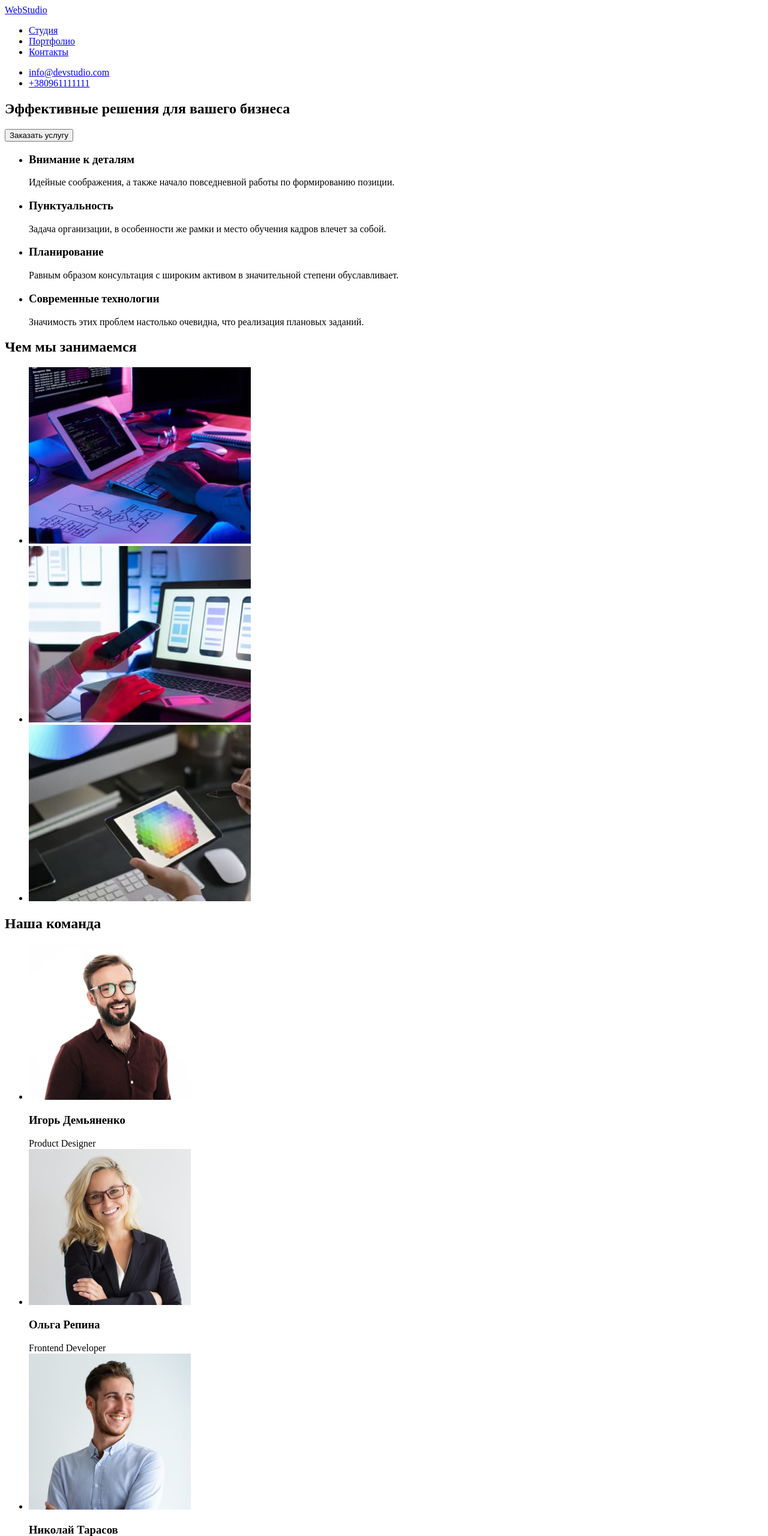
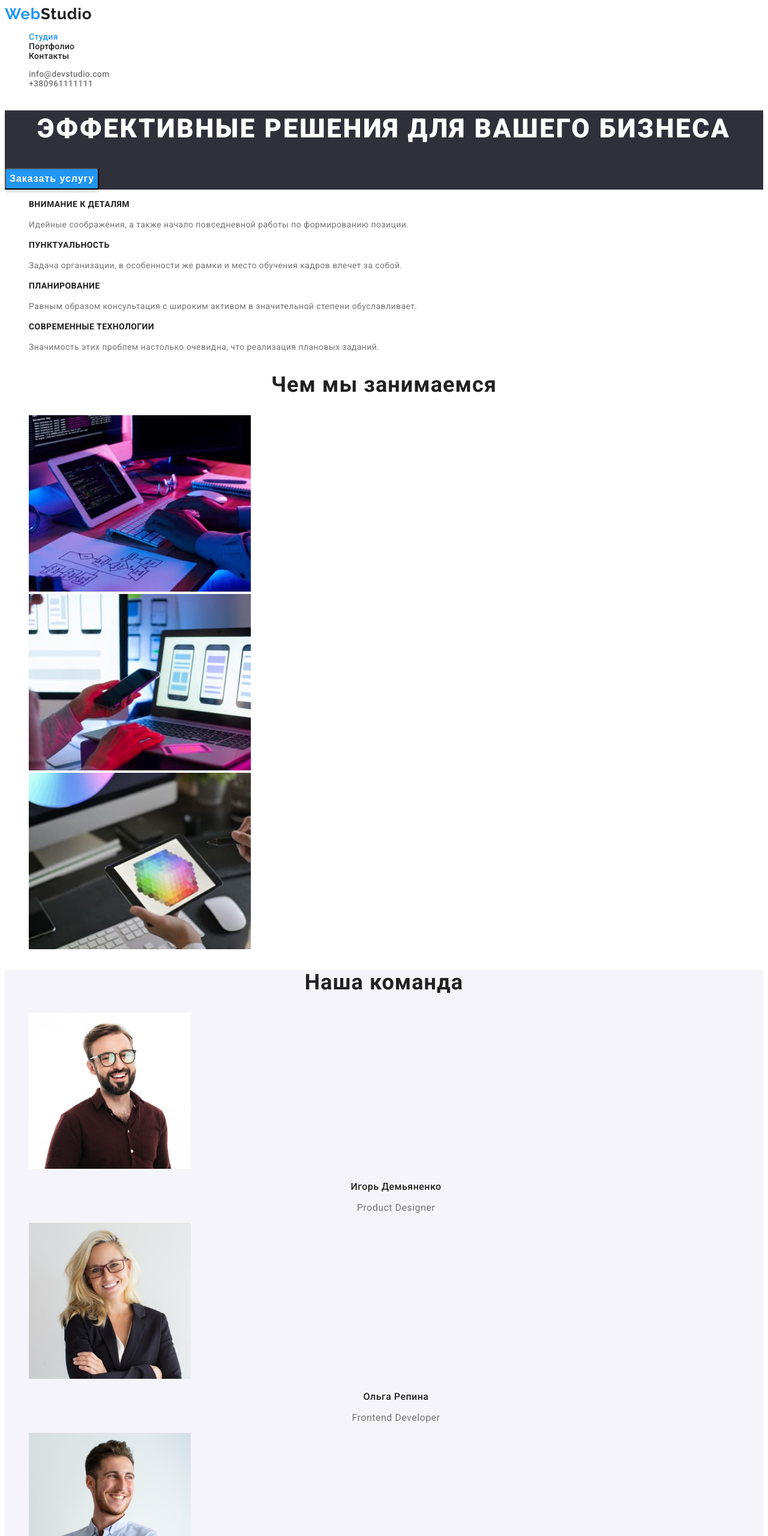
Before and after one commit to NastiaHerych/goit-markup-hw-02, a plain HTML site: page index.html in a window 1280 px wide. Shown: the top 2560 px of the page at 60% size. Drawn offline with Linux system fonts and the light colour scheme.

Commit message:
final commit

```diff
--- a/css/styles.css
+++ b/css/styles.css
@@ -0,0 +1,205 @@
+:root {
+    --blue: #2196F3;
+    --white: #ffffff;
+    --black: #212121;
+    --grey: #757575;
+    --dark-grey: #2F303A;
+    --beige: #F5F4FA;
+}
+
+body{
+    background-color: var(--white);
+    font-family: Roboto, Raleway;
+}
+
+.list {
+  list-style: none;
+}
+
+a {
+  text-decoration: none;
+}
+
+.header {
+  font-size: 14px;
+  line-height: 16px;
+  font-weight: 500;
+  letter-spacing: 0.02em;
+}
+
+.nav-menu-item {
+  color: var(--black);
+}
+
+.nav-menu-item-active {
+  color: var(--blue);
+}
+
+.header-menu-item {
+  color: var(--grey);
+}
+
+.nav-menu-item:hover,
+.nav-menu-item:focus,
+.header-menu-item:hover,
+.header-menu-item:focus,
+.address-item:hover,
+.address-item:focus {
+  color: var(--blue);
+}
+
+.filter-btn:hover,
+.filter-btn:focus {
+  color: var(--white);
+  background: var(--blue);
+}
+
+.logo-header {
+  color: var(--black);
+  font-family: Raleway;
+  font-style: normal;
+  font-weight: bold;
+  font-size: 26px;
+  line-height: 31px;
+  letter-spacing: 0.03em;
+}
+
+.logo-footer {
+  color: var(--white);
+  font-family: Raleway;
+  font-style: normal;
+  font-weight: bold;
+  font-size: 26px;
+  line-height: 31px;
+  letter-spacing: 0.03em;
+}
+
+.logo-web {
+  color: var(--blue);
+}
+
+.order-service {
+  background-color: var(--dark-grey);
+  text-align: center;
+}
+
+.order-title {
+  font-weight: 900;
+  font-size: 44px;
+  line-height: 60px;
+  text-align: center;
+  letter-spacing: 0.06em;
+  text-transform: uppercase;
+  color: var(--white);
+}
+.order-btn {
+  font-weight: bold;
+  font-size: 16px;
+  line-height: 30px;
+  display: flex;
+  align-items: center;
+  text-align: center;
+  letter-spacing: 0.06em;
+  color: var(--white);
+  background-color: var(--blue);
+  box-shadow: 0px 4px 4px rgba(0, 0, 0, 0.15);
+  border-radius: 4px;
+  cursor: pointer;
+}
+
+.filter-btn {
+  background: var(--beige);
+  border-radius: 4px;
+  font-weight: 500;
+  font-size: 16px;
+  line-height: 26px;
+  text-align: center;
+  letter-spacing: 0.03em;
+  color: var(--black);
+  cursor: pointer;
+}
+
+.benefits-title {
+  font-weight: bold;
+  font-size: 14px;
+  line-height: 16px;
+  letter-spacing: 0.03em;
+  text-transform: uppercase;
+  color: var(--black);
+}
+
+.benefits-text {
+  font-size: 14px;
+  line-height: 24px;
+  letter-spacing: 0.03em;
+  color: var(--grey);
+}
+
+.interests-title,
+.team-title {
+  font-weight: bold;
+  font-size: 36px;
+  line-height: 42px;
+  text-align: center;
+  letter-spacing: 0.03em;
+  color: var(--black);
+}
+
+.team {
+  background: var(--beige);
+}
+
+.photo-title {
+  font-weight: 500;
+  font-size: 16px;
+  line-height: 19px;
+  text-align: center;
+  letter-spacing: 0.03em;
+  color: var(--black);
+}
+
+.photo-title-portfolio {
+  font-weight: bold;
+  font-size: 18px;
+  line-height: 36px;
+  letter-spacing: 0.06em;
+  color: var(--black);
+}
+
+.photo-text {
+  font-size: 16px;
+  line-height: 19px;
+  text-align: center;
+  letter-spacing: 0.03em;
+  color: var(--grey);
+}
+
+.photo-text-portfolio {
+  font-size: 16px;
+  line-height: 19px;
+  letter-spacing: 0.03em;
+  color: var(--grey);
+}
+
+.footer {
+  background: var(--dark-grey);
+}
+
+.address{
+    font-size: 14px;
+    line-height: 24px;
+    letter-spacing: 0.03em;
+}
+
+.address-item-address,
+.address-item {
+  font-style: normal;
+}
+
+.address-item {
+  color: rgba(255, 255, 255, 0.6);
+}
+
+.address-item-address {
+  color: var(--white);
+}
--- a/index.html
+++ b/index.html
@@ -5,56 +5,57 @@
     <title>WebStudio</title>
     <link rel="stylesheet" href="./css/styles.css">
     <link rel="stylesheet" href="https://fonts.googleapis.com/css2?family=Raleway:wght@700&family=Roboto:wght@400;500;700;900">
+  </head>
 
-  </head>
   <body>
     <header class="header">
-      <a href="#">WebStudio</a>
+      <a href="#" class="logo-header">
+        <span class="logo-web">Web</span>Studio</a>
       <nav>
-        <ul class="navMenu">
-          <li><a href="#">Студия</a></li>
-          <li><a href="#">Портфолио</a></li>
-          <li><a href="#">Контакты</a></li>
+        <ul class="nav-menu list">
+          <li><a class="nav-menu-item-active" href="index.html">Студия</a></li>
+          <li><a class="nav-menu-item" href="portfolio.html">Портфолио</a></li>
+          <li><a class="nav-menu-item" href="#">Контакты</a></li>
         </ul>
       </nav>
-      <ul class="headerMenu">
-        <li><a href="mailto:info@devstudio.com">info@devstudio.com</a></li>
-        <li><a href="tel:+380961111111">+380961111111</a></li>
+      <ul class="header-menu list">
+        <li><a class="header-menu-item" href="mailto:info@devstudio.com">info@devstudio.com</a></li>
+        <li><a class="header-menu-item" href="tel:+380961111111">+380961111111</a></li>
       </ul>
     </header>
 
     <main>
-      <section>
-        <h1>Эффективные решения для вашего бизнеса</h1>
-        <button type="button">Заказать услугу</button>
+      <section class="order-service">
+        <h1 class="order-title">Эффективные решения для вашего бизнеса</h1>
+        <button type="button" class="order-btn">Заказать услугу</button>
       </section>
 
       <section>
-        <ul>
+        <ul class="benefits list">
           <li>
-            <h3>Внимание к деталям</h3>
-            <p>
+            <h3 class="benefits-title">Внимание к деталям</h3>
+            <p class="benefits-text">
               Идейные соображения, а также начало повседневной работы по
               формированию позиции.
             </p>
           </li>
           <li>
-            <h3>Пунктуальность</h3>
-            <p>
+            <h3 class="benefits-title">Пунктуальность</h3>
+            <p class="benefits-text">
               Задача организации, в особенности же рамки и место обучения кадров
               влечет за собой.
             </p>
           </li>
           <li>
-            <h3>Планирование</h3>
-            <p>
+            <h3 class="benefits-title">Планирование</h3>
+            <p class="benefits-text">
               Равным образом консультация с широким активом в значительной
               степени обуславливает.
             </p>
           </li>
           <li>
-            <h3>Современные технологии</h3>
-            <p>
+            <h3 class="benefits-title">Современные технологии</h3>
+            <p class="benefits-text">
               Значимость этих проблем настолько очевидна, что реализация
               плановых заданий.
             </p>
@@ -63,8 +64,8 @@
       </section>
 
       <section>
-        <h2>Чем мы занимаемся</h2>
-        <ul>
+        <h2 class="interests-title">Чем мы занимаемся</h2>
+        <ul class="interests list">
           <li>
             <img
               src="images/img1.jpg"
@@ -92,9 +93,9 @@
         </ul>
       </section>
 
-      <section>
-        <h2>Наша команда</h2>
-        <ul>
+      <section class="team">
+        <h2 class="team-title">Наша команда</h2>
+        <ul class="team list">
           <li>
             <img
               src="images/igor.jpg"
@@ -102,8 +103,8 @@
               width="270"
               height="260"
             />
-            <h3>Игорь Демьяненко</h3>
-            Product Designer
+            <h3 class="photo-title">Игорь Демьяненко</h3>
+            <p class="photo-text">Product Designer</p>
           </li>
           <li>
             <img
@@ -112,8 +113,8 @@
               width="270"
               height="260"
             />
-            <h3>Ольга Репина</h3>
-            Frontend Developer
+            <h3 class="photo-title">Ольга Репина</h3>
+            <p class="photo-text">Frontend Developer</p>
           </li>
           <li>
             <img
@@ -122,8 +123,8 @@
               width="270"
               height="260"
             />
-            <h3>Николай Тарасов</h3>
-            Marketing
+            <h3 class="photo-title">Николай Тарасов</h3>
+            <p class="photo-text">Marketing</p>
           </li>
           <li>
             <img
@@ -132,19 +133,20 @@
               width="270"
               height="260"
             />
-            <h3>Михаил Ермаков</h3>
-            UI Designer
+            <h3 class="photo-title">Михаил Ермаков</h3>
+            <p class="photo-text">UI Designer</p>
           </li>
         </ul>
       </section>
     </main>
 
-    <footer>
-      <a href="#">WebStudio</a>
-      <address>
-        <ul class="footerMenu">
+    <footer class="footer">
+      <a class="logo-footer" href="#">
+        <span class="logo-web">Web</span>Studio</a>
+      <address class="address">
+        <ul class="footer-menu list">
           <li>
-            <a
+            <a class="address-item-address"
               href="https://www.google.com/maps/d/u/0/viewer?msa=0&mid=10uSM3H-mIU3GznYo2szRIEphczw&ll=50.42732700000001%2C30.538092&z=17"
               target="_blank"
               rel="noopener noreferrer"
@@ -152,8 +154,8 @@
               г. Киев, пр-т Леси Украинки, 26
             </a>
           </li>
-          <li><a href="mailto:info@example.com">info@example.com</a></li>
-          <li><a href="tel:+380991111111">+380991111111</a></li>
+          <li><a class="address-item" href="mailto:info@example.com">info@example.com</a></li>
+          <li><a class="address-item" href="tel:+380991111111">+380991111111</a></li>
         </ul>
       </address>
     </footer>
```
Also changed, not shown: portfolio.html (+45 -45 lines).
